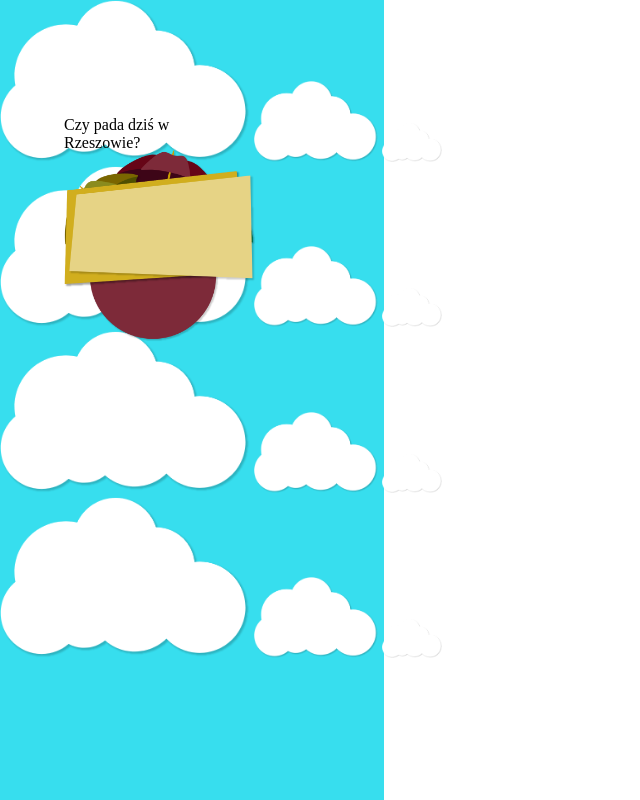
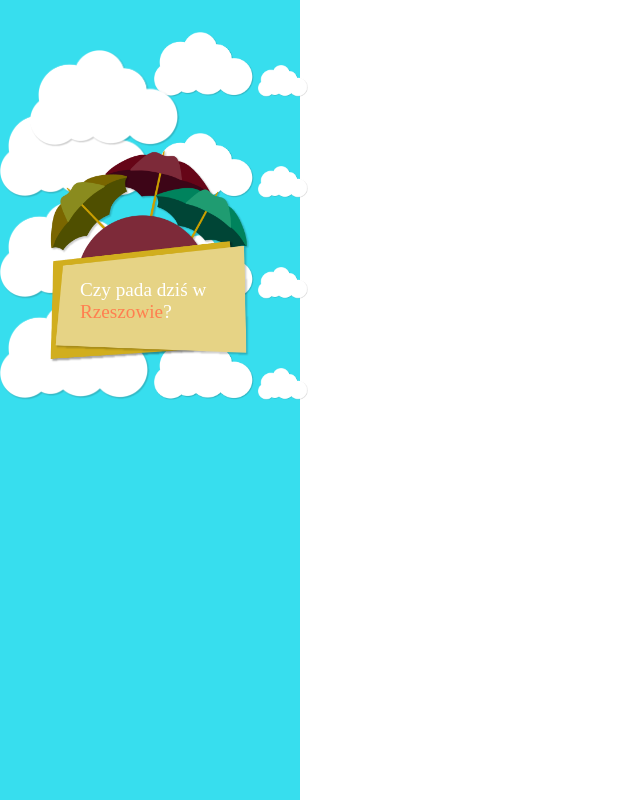
Before and after one commit to xtarzyk/clouds-umbrellas, a plain HTML site: page index.html in a window 1280 px wide. Shown: the top 800 px of the page, without its empty margins (0-640 px from the left). Drawn offline with Linux system fonts and the light colour scheme.

Commit message:
changed percentage width to pixels and added id's to each cloud

```diff
--- a/index.html
+++ b/index.html
@@ -8,23 +8,23 @@
 <body>
     <div class="sky">
         <div class="clouds">
-            <img src="cloud.png" alt="Massive Cloud" class="cloudBig">
-            <img src="cloud.png" alt="Cloud" class="cloudMiddle">
-            <img src="cloud.png" alt="Small Cloud" class="cloudSmall">
-            <img src="cloud.png" alt="Massive Cloud" class="cloudBig">
-            <img src="cloud.png" alt="Cloud" class="cloudMiddle">
-            <img src="cloud.png" alt="Small Cloud" class="cloudSmall">
-            <img src="cloud.png" alt="Massive Cloud" class="cloudBig">
-            <img src="cloud.png" alt="Cloud" class="cloudMiddle">
-            <img src="cloud.png" alt="Small Cloud" class="cloudSmall">
-            <img src="cloud.png" alt="Massive Cloud" class="cloudBig">
-            <img src="cloud.png" alt="Cloud" class="cloudMiddle">
-            <img src="cloud.png" alt="Small Cloud" class="cloudSmall">
+            <img src="cloud.png" alt="Massive Cloud" class="cloudBig" id="big1">
+            <img src="cloud.png" alt="Cloud" class="cloudMiddle" id="middle1">
+            <img src="cloud.png" alt="Small Cloud" class="cloudSmall" id="small1">
+            <img src="cloud.png" alt="Massive Cloud" class="cloudBig" id="big2">
+            <img src="cloud.png" alt="Cloud" class="cloudMiddle" id="middle2">
+            <img src="cloud.png" alt="Small Cloud" class="cloudSmall" id="small2">
+            <img src="cloud.png" alt="Massive Cloud" class="cloudBig" id="big3">
+            <img src="cloud.png" alt="Cloud" class="cloudMiddle" id="middle3">
+            <img src="cloud.png" alt="Small Cloud" class="cloudSmall" id="small3">
+            <img src="cloud.png" alt="Massive Cloud" class="cloudBig" id="big4">
+            <img src="cloud.png" alt="Cloud" class="cloudMiddle" id="middle4">
+            <img src="cloud.png" alt="Small Cloud" class="cloudSmall" id="small4">
         </div>
         <div class="logo-box">
             <img src="umbrellas.png" alt="Umbrellas" class="umbrellas">
             <img src="title_box.png" alt="Text Container" class="title-box">
-            <p>Czy pada dziś w Rzeszowie?</p>
+            <p>Czy pada dziś w <span>Rzeszowie</span>?</p>
         </div>
     </div>
 </body>
--- a/styles.css
+++ b/styles.css
@@ -7,7 +7,7 @@ body {
 .sky {
     display: inline-block;
     /*position: fixed;*/
-    width: 30%;
+    max-width: 300px;
     height: 120vh;
     background: #37deee;
 }
@@ -19,37 +19,51 @@ body {
 }
 
 .cloudBig {
-    max-width: 50%;
+    width: 150px;
 }
 
 .cloudMiddle {
-    max-width: 25%;
+    width: 100px;
 }
 
 .cloudSmall {
-    max-width: 12%;
+    width: 50px;
+}
+
+#big1 {
+    position: relative;
+    top: 50px;
+    left: 30px;
 }
 
 .logo-box {
     position: absolute;
-    width: 50%;
+    width: 300px;
     top: 100px;
-    left: 5%;
+    left: 50px;
 }
 
 .umbrellas {
     position: absolute;
-    width: 30%;
+    width: 200px;
     top: 50px;
 }
 
 .title-box {
     position: absolute;
-    width: 30%;
-    top: 70px;
+    width: 200px;
+    top: 140px;
 }
 
 p {
-    position: relative;
-    width: 20%;
+    position: absolute;
+    width: 150px;
+    top: 160px;
+    left: 30px;
+    font-size: larger;
+    color: white;
 }
+
+span {
+    color: coral;
+}
```
